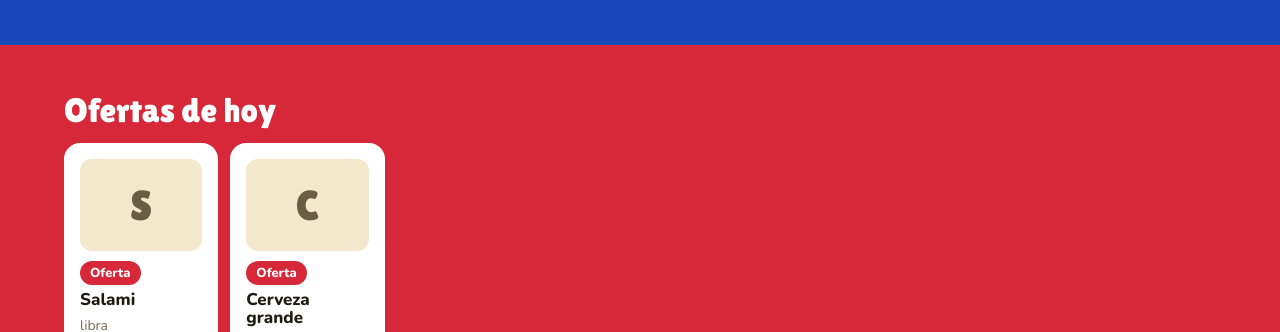
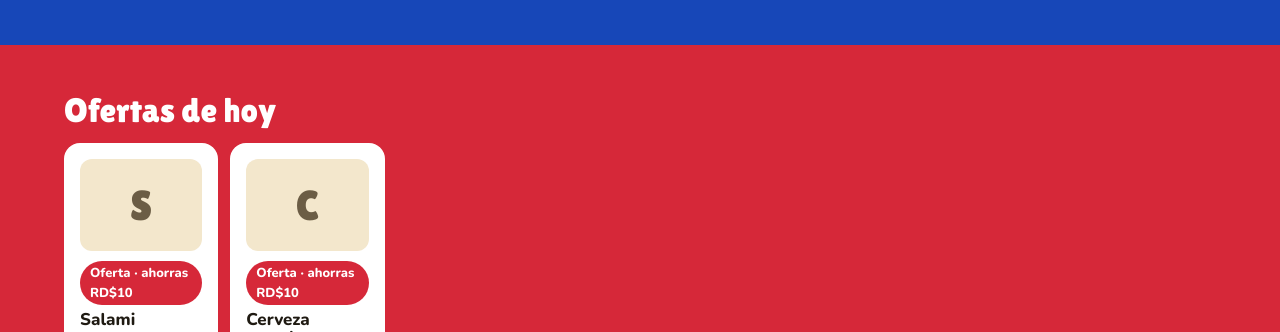
Before and after one commit to cedricbehmann-afk/kapicua-colmados, a plain HTML site: page public/colmado/index.html in a window 1280 px wide. Shown: the part 616-948 px from the top of the page. Drawn offline with nearby package versions, Linux system fonts and the light colour scheme.

Commit message:
Ofertas: mostrar el ahorro en pesos
Co-Authored-By: Claude Opus 5.5 <noreply@anthropic.com>
Claude-Session: https://claude.ai/code/session_01DognAtJ6hQwm6woh8EjtYM

```diff
--- a/public/colmado/index.html
+++ b/public/colmado/index.html
@@ -440,7 +440,7 @@ function renderShop(){
 function card(p){
   const o=p.o&&p.o<p.p;
   const ph=p.img?`<div class="ph" style="background-image:url(${p.img})" role="img" aria-label="Foto de ${esc(p.n)}"></div>`:`<div class="ph" aria-hidden="true">${esc(p.n.charAt(0))}</div>`;
-  return `<article class="prod">${ph}${!p.ok?'<span class="tag gray">Agotado</span>':o?'<span class="tag">Oferta</span>':''}
+  return `<article class="prod">${ph}${!p.ok?'<span class="tag gray">Agotado</span>':o?`<span class="tag">Oferta · ahorras ${rd(p.p-p.o)}</span>`:''}
   <h3>${esc(p.n)}</h3><span class="unit">${esc(p.u)}</span>
   <div><span class="price">${rd(price(p))}</span>${o?`<span class="old">${rd(p.p)}</span>`:''}</div>
   <button class="btn small" data-add="${p.id}" ${p.ok&&S.open?'':'disabled'}>${p.ok?(S.open?'Añadir':'Cerrado'):'No hay'}</button></article>`;
@@ -625,7 +625,7 @@ function renderProducts(){
   $('#plist').innerHTML=S.products.filter(p=>!q||norm(p.n).includes(q)).map(p=>`<div class="prow" data-id="${p.id}">
    <span class="pn"><label class="thumb${p.img?' has':''}" ${p.img?`style="background-image:url(${p.img})"`:''} title="Foto de ${esc(p.n)}">${p.img?'':'+ Foto'}<input type="file" accept="image/*" data-f="img" aria-label="Foto de ${esc(p.n)}"></label><span><b>${esc(p.n)}</b> <span class="unit">· ${esc(p.u)} · ${esc(p.c)}</span></span></span>
    <label class="sw" style="margin:0">RD$ <input type="number" min="0" value="${p.p}" data-f="p" aria-label="Precio de ${esc(p.n)}"></label>
-   <label class="sw" style="margin:0">Oferta <input type="number" min="0" value="${p.o||''}" data-f="o" aria-label="Oferta de ${esc(p.n)}"></label>
+   <label class="sw" style="margin:0">Oferta RD$ <input type="number" min="0" placeholder="precio" value="${p.o||''}" data-f="o" aria-label="Oferta de ${esc(p.n)}"></label>
    <label class="sw" style="margin:0"><input type="checkbox" data-f="ok" ${p.ok?'checked':''}> Hay</label></div>`).join('')||'<p>No hay productos con ese nombre.</p>';
 }
 $('#pq').addEventListener('input',renderProducts);
--- a/public/sw.js
+++ b/public/sw.js
@@ -1,4 +1,4 @@
-const C='colmado-v3';const SHELL=['/','/colmado/','/colmados.json','/manifest.webmanifest','/icon-192.png','/icon-512.png'];
+const C='colmado-v4';const SHELL=['/','/colmado/','/colmados.json','/manifest.webmanifest','/icon-192.png','/icon-512.png'];
 self.addEventListener('install',e=>{e.waitUntil(caches.open(C).then(c=>c.addAll(SHELL)).then(()=>self.skipWaiting()))});
 self.addEventListener('activate',e=>{e.waitUntil(caches.keys().then(k=>Promise.all(k.filter(x=>x!==C).map(x=>caches.delete(x)))).then(()=>self.clients.claim()))});
 self.addEventListener('fetch',e=>{if(e.request.method!=='GET'||new URL(e.request.url).origin!==location.origin)return;
```
